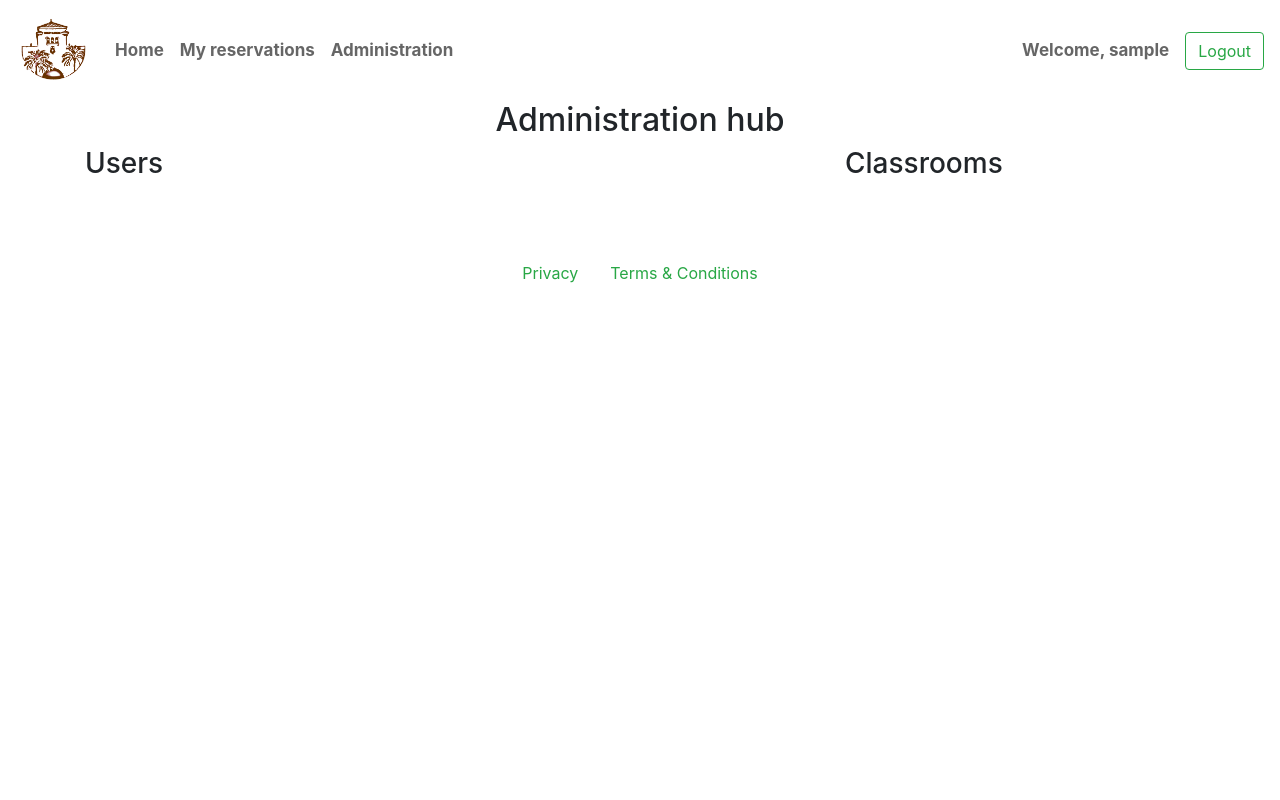
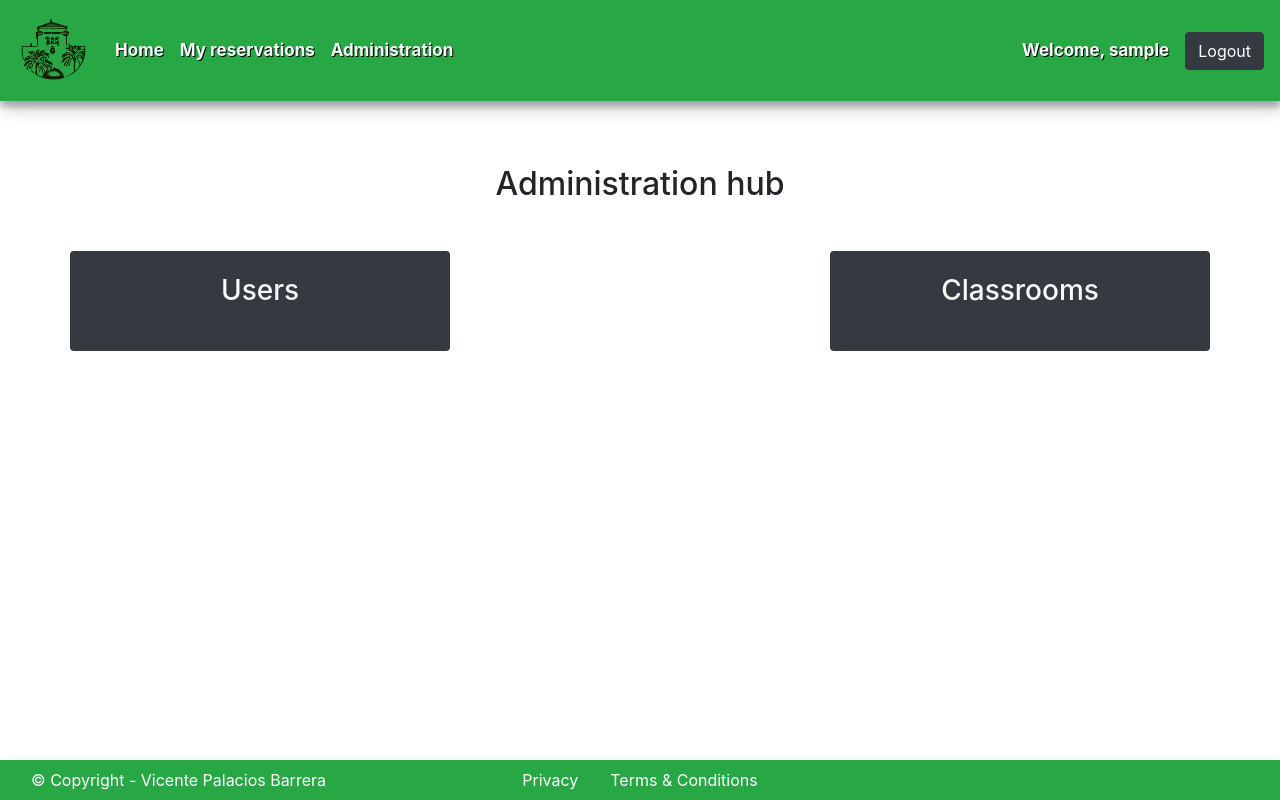
Before and after one commit to codecento/app_reservas, a PHP site: template app/templates/administration.php in a window 1280 px wide. Run offline with PHP 8.4, Linux system fonts and the light colour scheme; the template is opened without the code that fills it, so the values that code supplies are empty; the visitor is signed in with stand-in values (Sample User, id 1).

Commit message:
colors changed. adminsitration zone finished.

```diff
--- a/app/templates/administration.php
+++ b/app/templates/administration.php
@@ -1,16 +1,16 @@
 <?php ob_start(); ?>
 <script src="js/administration.js"></script>
-<h2 class="page-title">Administration hub</h2>
+<h2 class="page-title mb-5">Administration hub</h2>
 <div id="sections" class="container">
     <div class="row">
-        <div id="usersAdmin" class="section col-sm-4">
-            <h3>Users</h3>
+        <div id="usersAdmin" class="rounded btn section col-sm-4 text-center bg-dark text-light" style="height: 100px">
+            <h3 class="mt-3">Users</h3>
         </div>
-        <div class="col-sm-4">
+        <div class="col-sm-4" style="height: 50px">
 
         </div>
-        <div id="classroomsAdmin" class="section col-sm-4">
-            <h3>Classrooms</h3>
+        <div id="classroomsAdmin" class="rounded section btn col-sm-4 text-center bg-dark text-light" style="height: 100px">
+            <h3 class="mt-3">Classrooms</h3>
         </div>
     </div>
 </div>
--- a/app/templates/layout.php
+++ b/app/templates/layout.php
@@ -15,7 +15,7 @@
 </head>
 
 <body>
-<nav id="navbar" class="navbar navbar-expand-lg navbar-light bg-white">
+<nav id="navbar" class="navbar navbar-expand-lg navbar-light bg-success">
   <a class="navbar-brand" href="#"><img src="img/logo.png" id="logo"></a>
   <button class="navbar-toggler" type="button" data-toggle="collapse" data-target="#navbarSupportedContent" aria-controls="navbarSupportedContent" aria-expanded="false" aria-label="Toggle navigation">
     <span class="navbar-toggler-icon"></span>
@@ -24,19 +24,19 @@
   <div class="collapse navbar-collapse" id="navbarSupportedContent">
     <ul class="navbar-nav mr-auto">
       <li class="nav-item">
-        <a class="nav-link" href="index.php?ctl=home">Home <span class="sr-only">(current)</span></a>
+        <a class="nav-link text-light" href="index.php?ctl=home">Home <span class="sr-only">(current)</span></a>
       </li>
       <li class="nav-item">
-        <a class="nav-link" href="index.php?ctl=reservations">My reservations</a>
+        <a class="nav-link text-light" href="index.php?ctl=reservations">My reservations</a>
       </li>
       <li class="nav-item">
-        <a class="nav-link" href="index.php?ctl=administration">Administration</a>
+        <a class="nav-link text-light" href="index.php?ctl=administration">Administration</a>
       </li>
     </ul>
 
         <form class="form-inline my-2 my-lg-0" method="POST" action="index.php?ctl=logout">
-        <label class="nav-link">Welcome, <?php echo $_SESSION["user"]?></label>
-        <button class="btn btn-outline-success my-2 my-sm-0" type="submit">Logout</button>
+        <label class="nav-link text-white">Welcome, <?php echo $_SESSION["user"]?></label>
+        <button class="btn btn-dark my-2 my-sm-0" type="submit">Logout</button>
     </form>
 
   </div>
@@ -48,18 +48,18 @@
 
 
 
-<footer class="container-fluid">
+<footer class="fixed-bottom bg-success container-fluid">
     <div class="row">
         <div class="col-4">
-
+          <a class="nav-link text-white" href="#">&copy; Copyright - Vicente Palacios Barrera</a>
         </div>
         <div class="col-4">
             <ul class="nav justify-content-center">
                 <li class="nav-item">
-                    <a class="nav-link text-success" href="#">Privacy</a>
+                    <a class="nav-link text-white" href="#">Privacy</a>
                 </li>
                 <li class="nav-item">
-                    <a class="nav-link text-success" href="#">Terms & Conditions</a>
+                    <a class="nav-link text-white" href="#">Terms & Conditions</a>
                 </li>
             </ul>
         </div>
--- a/web/css/style.css
+++ b/web/css/style.css
@@ -4,9 +4,6 @@
   padding: 0px 0;
   height: 500px;
   position: relative;
-  background: #029f5b;
-  background: -webkit-gradient(linear, right top, left top, from(#029f5b), color-stop(80%, #00ec86), to(#00ff91));
-  background: linear-gradient(to left, #029f5b 0%, #00ec86 80%, #00ff91 100%);
   border-radius: 3px;
   box-shadow: 3px 8px 16px rgba(0, 0, 0, 0.19), 0 6px 6px rgba(0, 0, 0, 0.23);
   -moz-box-shadow: 3px 8px 16px rgba(0, 0, 0, 0.19), 0 6px 6px rgba(0, 0, 0, 0.23);
@@ -87,9 +84,6 @@
 }
 
 .year-header {
-  background: #029f5b;
-  background: -webkit-gradient(linear, left top, right top, from(#029f5b), color-stop(80%, #00ec86), to(#00ff91));
-  background: linear-gradient(to right, #029f5b 0%, #00ec86 80%, #00ff91 100%);
   font-family: Helvetica;
   box-shadow: 0 3px 6px rgba(0, 0, 0, 0.16), 0 3px 6px rgba(0, 0, 0, 0.23);
   -moz-box-shadow: 0 3px 6px rgba(0, 0, 0, 0.16), 0 3px 6px rgba(0, 0, 0, 0.23);
@@ -200,7 +194,7 @@
 .active-month {
   font-weight: bold;
   font-size: 14px;
-  color: #029f5b;
+  color: #333;
   text-shadow: 0 1px 4px lightcyan;
 }
 
@@ -250,9 +244,6 @@
     max-width: 100%;
     width: 370px;
     height: 100%;
-    background: #029f5b;
-    background: -webkit-gradient(linear, left top, right top, from(#029f5b), color-stop(80%, #00ec86), to(#00ff91));
-    background: linear-gradient(to right, #029f5b 0%, #00ec86 80%, #00ff91 100%);
   }
   .dialog {
     width: 370px;
@@ -335,11 +326,18 @@
 /* Variables that set web details colors */
 /* Placeholder that defines how transitions will be in the website */
 /* NAVBAR START */
+nav {
+  box-shadow: 3px 8px 16px rgba(0, 0, 0, 0.19), 0 6px 6px rgba(0, 0, 0, 0.23);
+  -moz-box-shadow: 3px 8px 16px rgba(0, 0, 0, 0.19), 0 6px 6px rgba(0, 0, 0, 0.23);
+  -webkit-box-shadow: 3px 8px 16px rgba(0, 0, 0, 0.19), 0 6px 6px rgba(0, 0, 0, 0.23);
+}
+
 #navbarSupportedContent li a, #navbarSupportedContent label {
   text-decoration: none;
   color: #666;
   font-weight: bold;
   font-size: 17px;
+  text-shadow: 1px 1px black;
 }
 
 #navbarSupportedContent li a.active {
@@ -350,10 +348,15 @@
 #logo {
   max-width: 75px;
   max-height: 75px;
+  mix-blend-mode: multiply;
 }
 
 /* NAVBAR END */
-/* BODY STYLE */
+/* MAIN STYLE */
+main {
+  margin-top: 5%;
+}
+
 .page-title {
   text-align: center;
 }
@@ -411,10 +414,39 @@
   -webkit-box-shadow: 3px 8px 16px rgba(0, 0, 0, 0.19), 0 6px 6px rgba(0, 0, 0, 0.23);
 }
 
-/* BODY END */
+.classroom-card {
+  max-width: 500px;
+  margin: 0 auto;
+  box-shadow: 3px 8px 16px rgba(0, 0, 0, 0.19), 0 6px 6px rgba(0, 0, 0, 0.23);
+  -moz-box-shadow: 3px 8px 16px rgba(0, 0, 0, 0.19), 0 6px 6px rgba(0, 0, 0, 0.23);
+  -webkit-box-shadow: 3px 8px 16px rgba(0, 0, 0, 0.19), 0 6px 6px rgba(0, 0, 0, 0.23);
+}
+
+#admin-content {
+  text-align: center;
+}
+
+.user {
+  border: 1px solid gray;
+  border-radius: 5px;
+  box-shadow: 3px 8px 16px rgba(0, 0, 0, 0.19), 0 6px 6px rgba(0, 0, 0, 0.23);
+  -moz-box-shadow: 3px 8px 16px rgba(0, 0, 0, 0.19), 0 6px 6px rgba(0, 0, 0, 0.23);
+  -webkit-box-shadow: 3px 8px 16px rgba(0, 0, 0, 0.19), 0 6px 6px rgba(0, 0, 0, 0.23);
+}
+
+.section:hover {
+  box-shadow: 3px 8px 16px rgba(0, 0, 0, 0.19), 0 6px 6px rgba(0, 0, 0, 0.23);
+  -moz-box-shadow: 3px 8px 16px rgba(0, 0, 0, 0.19), 0 6px 6px rgba(0, 0, 0, 0.23);
+  -webkit-box-shadow: 3px 8px 16px rgba(0, 0, 0, 0.19), 0 6px 6px rgba(0, 0, 0, 0.23);
+}
+
+/* MAIN END */
 /* FOOTER STYLE */
 footer {
   margin-top: 4em;
+  box-shadow: 3px 8px 16px rgba(0, 0, 0, 0.19), 0 6px 6px rgba(0, 0, 0, 0.23);
+  -moz-box-shadow: 3px 8px 16px rgba(0, 0, 0, 0.19), 0 6px 6px rgba(0, 0, 0, 0.23);
+  -webkit-box-shadow: 3px 8px 16px rgba(0, 0, 0, 0.19), 0 6px 6px rgba(0, 0, 0, 0.23);
 }
 
 /* FOOTER END */
--- a/web/index.php
+++ b/web/index.php
@@ -54,7 +54,7 @@ if (method_exists($controlador['controller'],$controlador['action'])) {
         if($_SESSION["level"] == 0)
             header("location:index.php?ctl=login");
         else
-            header("location:index.php?ctl=home");
+            header("location:index.php?ctl=home&admin=false");
     }
     call_user_func(array(new $controlador['controller'],$controlador['action']));
 }else {
--- a/web/js/home.js
+++ b/web/js/home.js
@@ -3,6 +3,10 @@ var hours = ["7:55 - 8:50","8:50 - 9:45","9:45 - 10:40","11:00 - 11:55", "11:55
 $(function(){
     /* Call to 'create_classrooms' method */
     create_classrooms();
+
+    $("#delete-modal").on("click",function(){
+        $(this).parentsUntil("main").remove();
+    });
 });
 
 /* Function that creates the calendar */
@@ -158,7 +162,7 @@ function show_hours(date,classroom) {
     hoursContainer.append($("<h4 id='classroomName' class='mt-4 text-white pb-3'>"+classroomName+"</h4>"));
     for(var i=0; i<14; i++) {
         var rangeId = i+1;
-        var range = $("<div class='range' id='"+rangeId+"'><p class='hours-text'>"+hours[i]+"</p><button class='button reserve-button'>Reserve</button><button class='button remove-button hidden'>Remove</button></div>");
+        var range = $("<div class='range text-dark' id='"+rangeId+"'><p class='hours-text'>"+hours[i]+"</p><button class='button reserve-button'>Reserve</button><button class='button remove-button hidden'>Remove</button></div>");
         hoursContainer.append(range);
     }
 
--- a/web/js/login.js
+++ b/web/js/login.js
@@ -1,6 +1,6 @@
 $(function() {
-	document.getElementById("username").value = localStorage.username;
-	document.getElementById("password").value = localStorage.password;
+	document.getElementById("username").value = localStorage.username || "";
+	document.getElementById("password").value = localStorage.password || "";
 
 
     $('#login-form-link').click(function(e) {
--- a/web/js/reservations.js
+++ b/web/js/reservations.js
@@ -33,7 +33,7 @@ function deleteReserve(event)
     /* Use ajax to delete reservations from database and, if done, remove the html element */
     $.ajax({url: "index.php",type: "GET", data: {ctl: "deleteReservation", classroom: classroom, date: date, range: hour}, success: function(deleted){
         if(deleted == true){
-            $(event.target).parent().parent().parent().remove();
+            $(event.target).parentsUntil("#reservations").remove();
         }
     }});
 }
--- a/web/sass/_calendar.scss
+++ b/web/sass/_calendar.scss
@@ -20,10 +20,6 @@ $border_color_3: rgb(202, 97, 10);
 	padding: 0px 0;
 	height: 500px;
 	position: relative;
-	background: $color_1;
-	background: -moz-linear-gradient(right,$color_1 0%, $color_8 80%, $color_9 100%);
-	background: -webkit-linear-gradient(right, $color_1 0%, $color_8 80%, $color_9 100%);
-	background: linear-gradient(to left, $color_1 0%, $color_8 80%, $color_9 100%);
 	border-radius: 3px;
 	box-shadow: 3px 8px 16px rgba(0,0,0,0.19), 0 6px 6px rgba(0,0,0,0.23);
 	-moz-box-shadow: 3px 8px 16px rgba(0,0,0,0.19), 0 6px 6px rgba(0,0,0,0.23);
@@ -95,10 +91,6 @@ $border_color_3: rgb(202, 97, 10);
 	display: table;
 }
 .year-header {
-	background: $color_1;
-	background: -moz-linear-gradient(left, $color_1 0%, $color_8 80%, $color_9 100%);
-	background: -webkit-linear-gradient(left, $color_1 0%, $color_8 80%, $color_9 100%);
-	background: linear-gradient(to right, $color_1 0%, $color_8 80%, $color_9 100%);
 	font-family: $font_family_1;
 	box-shadow: 0 3px 6px rgba(0,0,0,0.16), 0 3px 6px rgba(0,0,0,0.23);
 	-moz-box-shadow: 0 3px 6px rgba(0,0,0,0.16), 0 3px 6px rgba(0,0,0,0.23);
@@ -200,7 +192,7 @@ $border_color_3: rgb(202, 97, 10);
 .active-month {
 	font-weight: bold;
 	font-size: 14px;
-	color: $color_1;
+	color: $color_7;
 	text-shadow: 0 1px 4px lightcyan;
 }
 .table-date {
@@ -241,10 +233,6 @@ $border_color_3: rgb(202, 97, 10);
 		max-width: 100%;
 		width: 370px;
 		height: 100%;
-		background: $color_1;
-		background: -moz-linear-gradient(left, $color_1 0%, $color_8 80%, $color_9 100%);
-		background: -webkit-linear-gradient(left, $color_1 0%, $color_8 80%, $color_9 100%);
-		background: linear-gradient(to right, $color_1 0%, $color_8 80%, $color_9 100%);
 	}
 	.dialog {
 		width: 370px;
--- a/web/sass/style.scss
+++ b/web/sass/style.scss
@@ -13,12 +13,18 @@ $background_color_1: rgba(128, 128, 128, 0.116);
 }
 
 /* NAVBAR START */
+nav{
+    box-shadow: 3px 8px 16px rgba(0,0,0,0.19), 0 6px 6px rgba(0,0,0,0.23);
+	-moz-box-shadow: 3px 8px 16px rgba(0,0,0,0.19), 0 6px 6px rgba(0,0,0,0.23);
+	-webkit-box-shadow: 3px 8px 16px rgba(0,0,0,0.19), 0 6px 6px rgba(0,0,0,0.23);
+}
 #navbarSupportedContent{
     li a, label{
         text-decoration: none;
         color: $color_1;
         font-weight: bold;
         font-size: 17px;
+        text-shadow: 1px 1px black;
 
     }
 
@@ -31,11 +37,16 @@ $background_color_1: rgba(128, 128, 128, 0.116);
 #logo{
     max-width: 75px;
     max-height: 75px;
+    mix-blend-mode: multiply;
 }
 
 /* NAVBAR END */
 
-/* BODY STYLE */
+/* MAIN STYLE */
+main{
+    margin-top: 5%;
+}
+
 .page-title{
     text-align: center;
 }
@@ -52,6 +63,7 @@ $background_color_1: rgba(128, 128, 128, 0.116);
     flex-wrap: wrap;
     margin-top: 4em;
     margin-bottom: 4em;
+
 
     li{
       &:hover{
@@ -83,10 +95,41 @@ $background_color_1: rgba(128, 128, 128, 0.116);
 	-moz-box-shadow: 3px 8px 16px rgba(0,0,0,0.19), 0 6px 6px rgba(0,0,0,0.23);
 	-webkit-box-shadow: 3px 8px 16px rgba(0,0,0,0.19), 0 6px 6px rgba(0,0,0,0.23);
 }
-/* BODY END */
+
+.classroom-card{
+    max-width: 500px;
+    margin: 0 auto;
+    box-shadow: 3px 8px 16px rgba(0,0,0,0.19), 0 6px 6px rgba(0,0,0,0.23);
+	-moz-box-shadow: 3px 8px 16px rgba(0,0,0,0.19), 0 6px 6px rgba(0,0,0,0.23);
+	-webkit-box-shadow: 3px 8px 16px rgba(0,0,0,0.19), 0 6px 6px rgba(0,0,0,0.23);
+}
+
+#admin-content{
+    text-align: center;
+}
+
+.user{
+    border: 1px solid gray;
+    border-radius: 5px;
+    box-shadow: 3px 8px 16px rgba(0,0,0,0.19), 0 6px 6px rgba(0,0,0,0.23);
+	-moz-box-shadow: 3px 8px 16px rgba(0,0,0,0.19), 0 6px 6px rgba(0,0,0,0.23);
+	-webkit-box-shadow: 3px 8px 16px rgba(0,0,0,0.19), 0 6px 6px rgba(0,0,0,0.23);
+}
+
+.section{
+    &:hover{
+        box-shadow: 3px 8px 16px rgba(0,0,0,0.19), 0 6px 6px rgba(0,0,0,0.23);
+        -moz-box-shadow: 3px 8px 16px rgba(0,0,0,0.19), 0 6px 6px rgba(0,0,0,0.23);
+        -webkit-box-shadow: 3px 8px 16px rgba(0,0,0,0.19), 0 6px 6px rgba(0,0,0,0.23);
+    }
+}
+/* MAIN END */
 
 /* FOOTER STYLE */
 footer{
     margin-top: 4em;
+    box-shadow: 3px 8px 16px rgba(0,0,0,0.19), 0 6px 6px rgba(0,0,0,0.23);
+	-moz-box-shadow: 3px 8px 16px rgba(0,0,0,0.19), 0 6px 6px rgba(0,0,0,0.23);
+	-webkit-box-shadow: 3px 8px 16px rgba(0,0,0,0.19), 0 6px 6px rgba(0,0,0,0.23);
 }
 /* FOOTER END */
```
Also changed, not shown: app/Controller.php (+8 -5 lines), app/templates/home.php (+24 -3 lines), web/js/administration.js (+19 -8 lines), 1 other file.
